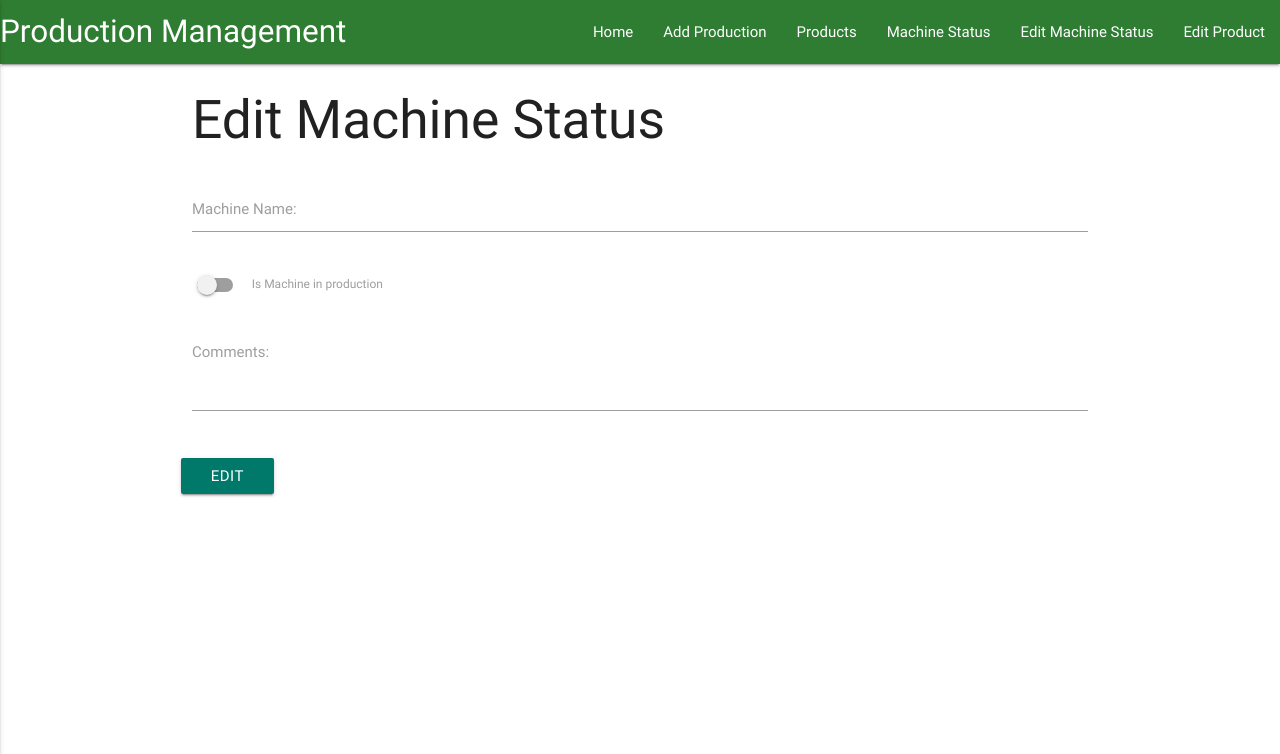
After one commit to ninos77/Production-Management, a Flask app: template templates/editmachinestatus.html in a window 1280 px wide. The commit adds this page. Shown: the top 754 px of the page. Run offline with Flask 2, Linux system fonts and the light colour scheme; the template is opened without the code that fills it, so the values that code supplies are empty; some libraries are stand-ins or nearby versions.

Commit message:
Add edit function for machine' status and the template

```diff
--- a/app.py
+++ b/app.py
@@ -66,6 +66,25 @@ def edit_product(product_id):
     return render_template('editproduct.html', product=the_product)
 
 
+@app.route('/edit_machine/<machine_id>')
+def edit_machine(machine_id):
+    the_machine = mongo.db.machines.find_one({"_id": ObjectId(machine_id)})
+    return render_template('editmachinestatus.html', machine=the_machine)
+
+
+@app.route("/update_machine/<machine_id>", methods=["GET", "POST"])
+def update_machine(machine_id):
+    machines = mongo.db.machines
+    machines.update({"_id": ObjectId(machine_id)},
+    {
+         'machine_name': request.form.get('machine_name'),
+         'is_in_production': request.form.get('is_in_production'),
+         'comments': request.form.get('comments')
+
+    })
+    return redirect(url_for("get_machines"))
+
+
 @app.route("/update_product/<product_id>", methods=["GET", "POST"])
 def update_product(product_id):
     products = mongo.db.products
--- /dev/null
+++ b/templates/editmachinestatus.html
@@ -0,0 +1,44 @@
+{% extends "base.html" %}  {% block content %}
+<h2>Edit Machine Status</h2>
+
+<div class="row">
+  <form action="{{url_for('update_machine', machine_id=machine._id)}}" method="POST" class="col s12">
+    <div class="row">
+      <div class="input-field col s12">
+        <input id="machine_name" name="machine_name" type="text" class="validate" value="{{machine.machine_name}}" />
+        <label for="icon_prefix">Machine Name: </label>
+     </div>
+    </div>
+    <div class="row">
+      <div class="switch">
+        <label>
+        {% if machine.is_in_production %}
+          <input id="is_in_production" name="is_in_production" type="checkbox" checked />
+        {% else %}
+        <input id="is_in_production" name="is_in_production" type="checkbox" />
+        {% endif %}
+          <span class="lever"></span>
+          Is Machine in production
+        </label>
+      </div>
+    </div>
+    <div class="row">
+      <div class="input-field col s12">
+        <textarea
+          name="comments"
+          id="comments"
+          type="textarea"
+          class="materialize-textarea"
+        >{{machine.comments}}</textarea>
+        <label for="icon_telephone">Comments:</label>
+      </div>
+   </div>
+    <div class="row">
+      <button class="btn waves-effect teal darken-2 waves-light" type="submit" >Edit
+     </button>
+    </div>
+  </form>
+</div>
+
+
+{% endblock %}
--- a/templates/machines.html
+++ b/templates/machines.html
@@ -9,11 +9,11 @@
             <div class="col s12">
               <i class="material-icons">expand_more</i>
               <a href="#" class="waves-effect waves-light red darken-4 btn btn_small">Delet</a>
-              <a href="#" class="waves-effect waves-light btn btn_small teal darken-2  margin-10"><span>Edit</span></a>
+              <a href="{{url_for('edit_machine', machine_id=machine._id)}}" class="waves-effect waves-light btn btn_small teal darken-2  margin-10"><span>Edit</span></a>
             </div>
             <div class="col s12">
             <h5 ><strong>Machine Name:</strong> {{machine.machine_name}}</h5>
-            {% if machine.Is_in_production%}
+            {% if machine.is_in_production%}
               <h5 ><strong>Machine status: </strong><span class="dot-green"></span></h5>
               {% else%}
               <h5 ><strong>Machine status: </strong><span class="dot-red"></span></h5>
```
